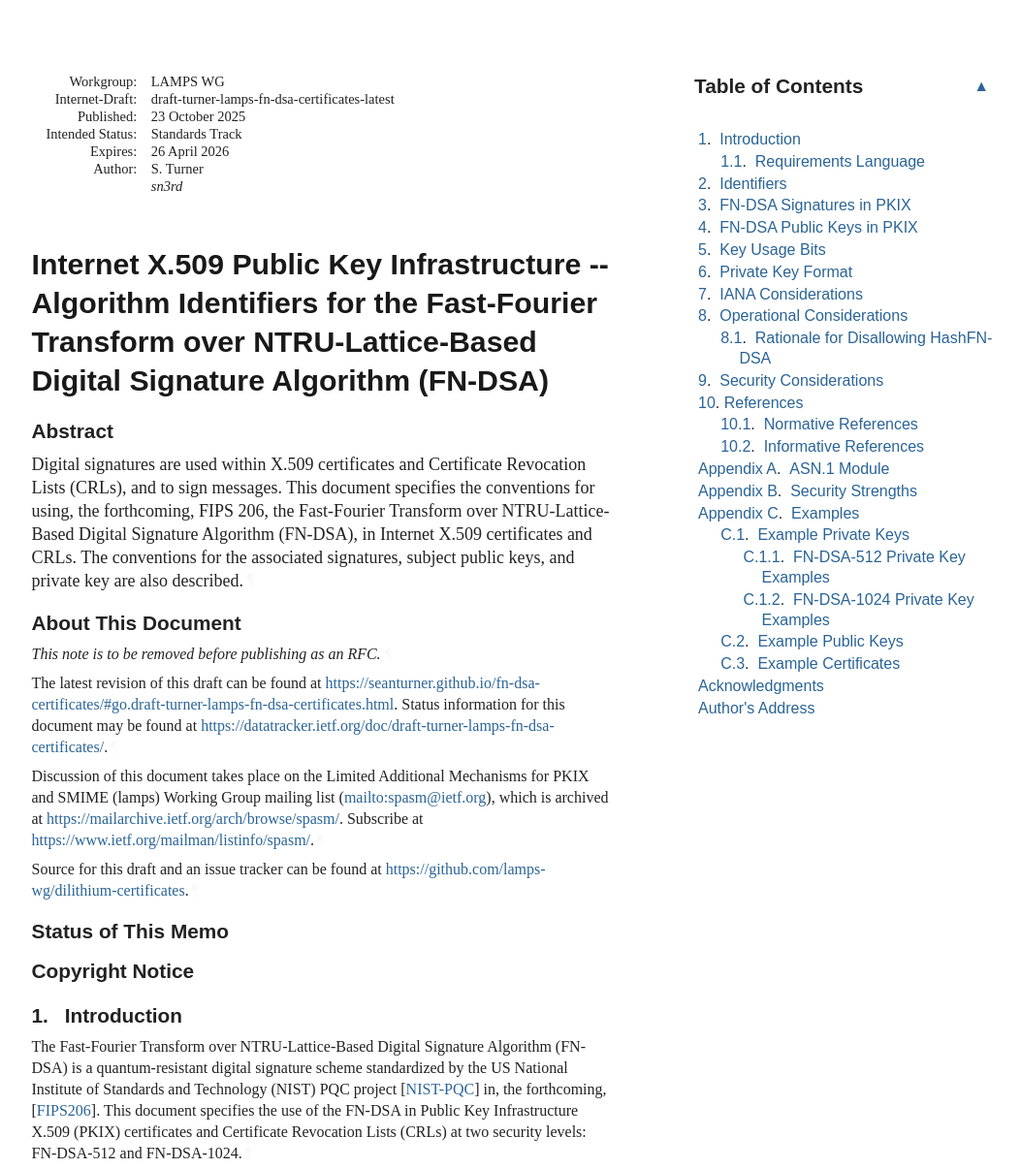
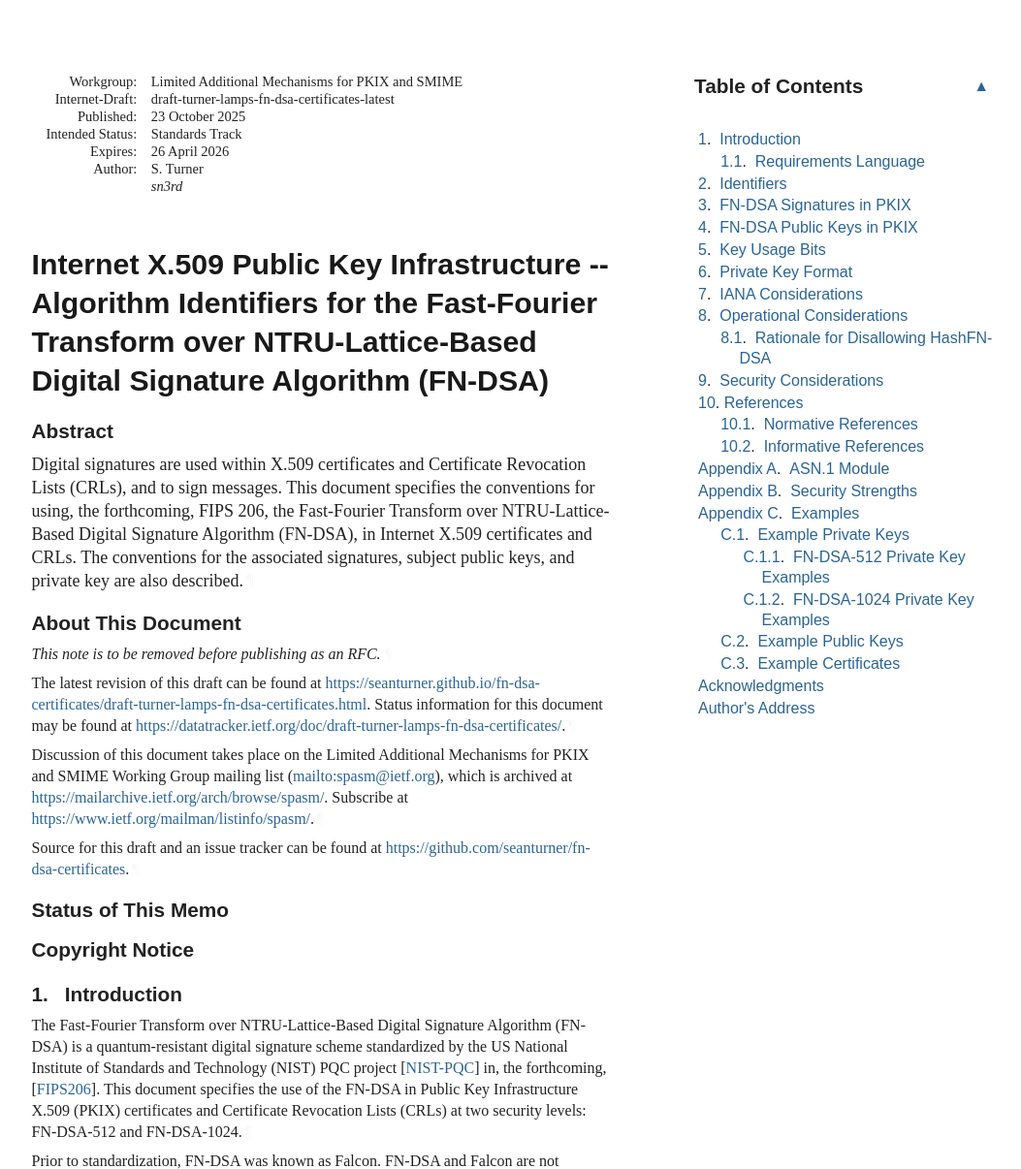
Before and after one commit to seanturner/fn-dsa-certificates, a plain HTML site: page draft-turner-lamps-fn-dsa-certificates.html in a window 1280 px wide. Shown: the top 1206 px of the page at 97% size, without its empty margins (92-1145 px from the left). Drawn offline with Linux system fonts and the light colour scheme; a web font is replaced by a local one.

Commit message:
Script updating gh-pages from 517fbb1. [ci skip]

```diff
--- a/draft-turner-lamps-fn-dsa-certificates.html
+++ b/draft-turner-lamps-fn-dsa-certificates.html
@@ -1061,7 +1061,7 @@ svg :is([fill="white"], [fill^="#fff"]) {
 <div id="internal-metadata" class="document-information">
 <dl id="identifiers">
 <dt class="label-workgroup">Workgroup:</dt>
-<dd class="workgroup">LAMPS WG</dd>
+<dd class="workgroup">Limited Additional Mechanisms for PKIX and SMIME</dd>
 <dt class="label-internet-draft">Internet-Draft:</dt>
 <dd class="internet-draft">draft-turner-lamps-fn-dsa-certificates-latest</dd>
 <dt class="label-published">Published:</dt>
@@ -1098,15 +1098,15 @@ described.<a href="#section-abstract-1" class="pilcrow">¶</a></p>
       </h2>
 <p id="section-note.1-1">This note is to be removed before publishing as an RFC.<a href="#section-note.1-1" class="pilcrow">¶</a></p>
 <p id="section-note.1-2">
-        The latest revision of this draft can be found at <span><a href="https://seanturner.github.io/fn-dsa-certificates/#go.draft-turner-lamps-fn-dsa-certificates.html">https://seanturner.github.io/fn-dsa-certificates/#go.draft-turner-lamps-fn-dsa-certificates.html</a></span>.
+        The latest revision of this draft can be found at <span><a href="https://seanturner.github.io/fn-dsa-certificates/draft-turner-lamps-fn-dsa-certificates.html">https://seanturner.github.io/fn-dsa-certificates/draft-turner-lamps-fn-dsa-certificates.html</a></span>.
         Status information for this document may be found at <span><a href="https://datatracker.ietf.org/doc/draft-turner-lamps-fn-dsa-certificates/">https://datatracker.ietf.org/doc/draft-turner-lamps-fn-dsa-certificates/</a></span>.<a href="#section-note.1-2" class="pilcrow">¶</a></p>
 <p id="section-note.1-3">
         Discussion of this document takes place on the
-        Limited Additional Mechanisms for PKIX and SMIME (lamps) Working Group mailing list (<span><a href="mailto:spasm@ietf.org">mailto:spasm@ietf.org</a></span>),
+        Limited Additional Mechanisms for PKIX and SMIME Working Group mailing list (<span><a href="mailto:spasm@ietf.org">mailto:spasm@ietf.org</a></span>),
         which is archived at <span><a href="https://mailarchive.ietf.org/arch/browse/spasm/">https://mailarchive.ietf.org/arch/browse/spasm/</a></span>.
         Subscribe at <span><a href="https://www.ietf.org/mailman/listinfo/spasm/">https://www.ietf.org/mailman/listinfo/spasm/</a></span>.<a href="#section-note.1-3" class="pilcrow">¶</a></p>
 <p id="section-note.1-4">Source for this draft and an issue tracker can be found at
-        <span><a href="https://github.com/lamps-wg/dilithium-certificates">https://github.com/lamps-wg/dilithium-certificates</a></span>.<a href="#section-note.1-4" class="pilcrow">¶</a></p>
+        <span><a href="https://github.com/seanturner/fn-dsa-certificates">https://github.com/seanturner/fn-dsa-certificates</a></span>.<a href="#section-note.1-4" class="pilcrow">¶</a></p>
 </section>
 <div id="status-of-memo">
 <section id="section-boilerplate.1">
@@ -2009,7 +2009,7 @@ followed by the so-called "pretty print"; the public keys are the same.<a href="
 <a href="#appendix-C.3" class="section-number selfRef">C.3. </a><a href="#name-example-certificates" class="section-name selfRef">Example Certificates</a>
         </h3>
 <aside id="appendix-C.3-1">
-          <p id="appendix-C.3-1.1">The example certificates in this section have key usage bits set to
+          <p id="appendix-C.3-1.1">NOTE: The example certificates in this section have key usage bits set to
 <code>digitalSignature</code>, <code>keyCertSign</code>, and <code>cRLSign</code> to lessen the number of
 examples, i.e., brevity. Certificate Policies (CPs) <span>[<a href="#RFC3647" class="cite xref">RFC3647</a>]</span>
 for production CAs should consider whether this combination is
```
Also changed, not shown: draft-turner-lamps-fn-dsa-certificates.txt.
